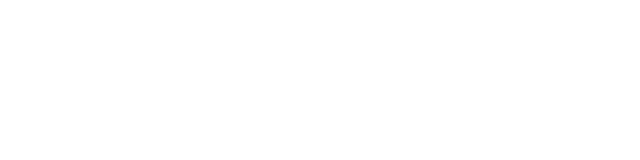
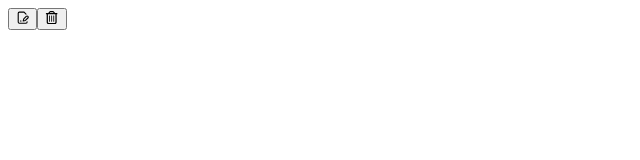
Before and after one commit to taufeeq-ahmed/motes, a React (Vite) app in the folder src/renderer/: page / in a window 1280 px wide. Shown: the top 160 px of the page, without its empty margins (0-640 px from the left). Built offline with nearby package versions, Linux system fonts and the light colour scheme.

Commit message:
action buttons are adde

```diff
--- a/src/renderer/src/App.tsx
+++ b/src/renderer/src/App.tsx
@@ -1,11 +1,13 @@
-import { Content, DraggableTopBar, RootLayout, Sidebar } from './components'
+import { ActionButtonsRow, Content, DraggableTopBar, RootLayout, Sidebar } from './components'
 
 function App(): JSX.Element {
   return (
     <>
       <DraggableTopBar />
       <RootLayout>
-        <Sidebar className="p-2"></Sidebar>
+        <Sidebar className="p-2">
+          <ActionButtonsRow className="flex justify-between mt-1" />
+        </Sidebar>
         <Content className="border-l bg-zinc-900/50 border-l-white/20"></Content>
       </RootLayout>
     </>
--- a/src/renderer/src/components/index.ts
+++ b/src/renderer/src/components/index.ts
@@ -1,3 +1,4 @@
+export * from './ActionButtonsRow'
 export * from './AppLayout'
 export * from './Button'
 export * from './DraggableTopbar'
```
